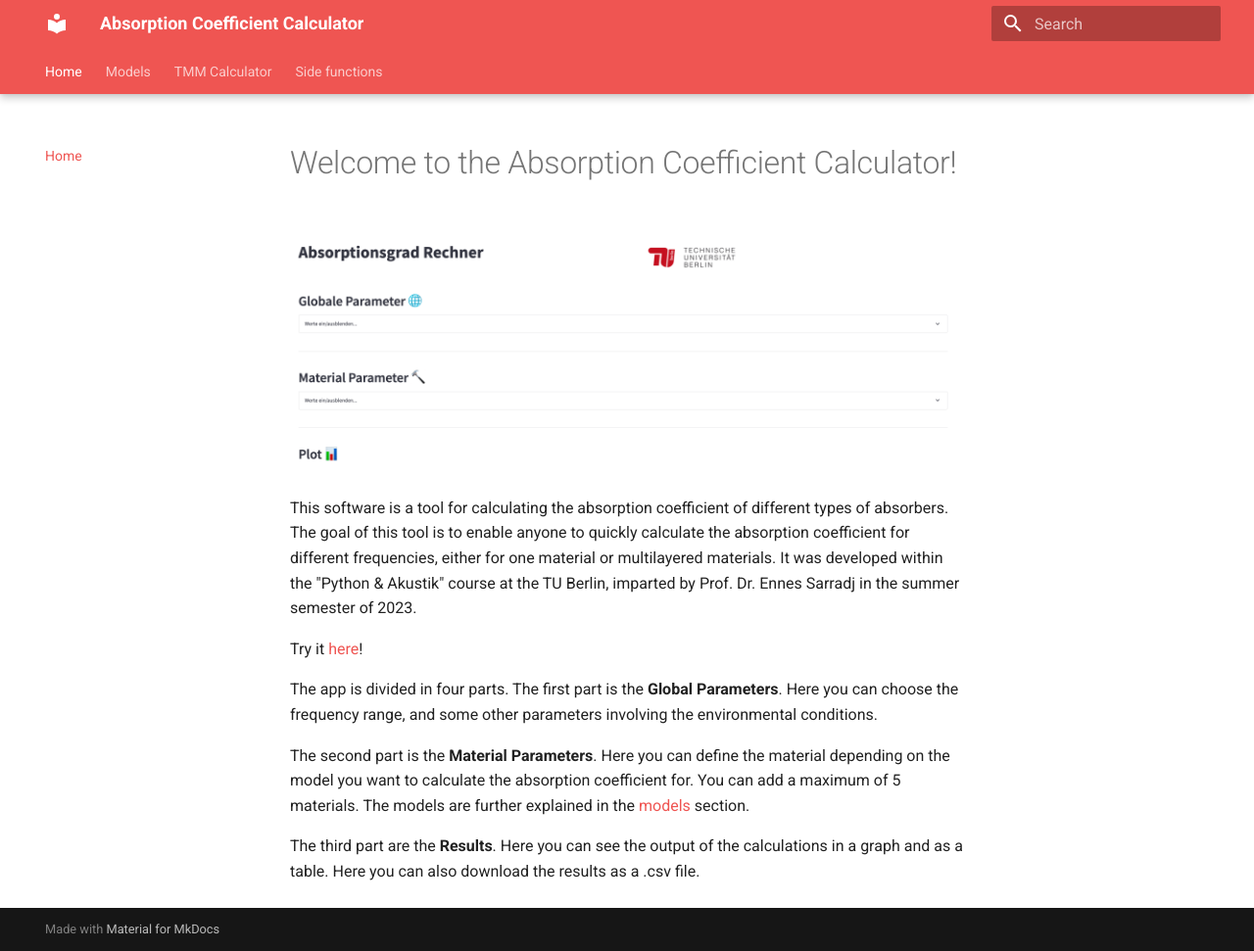
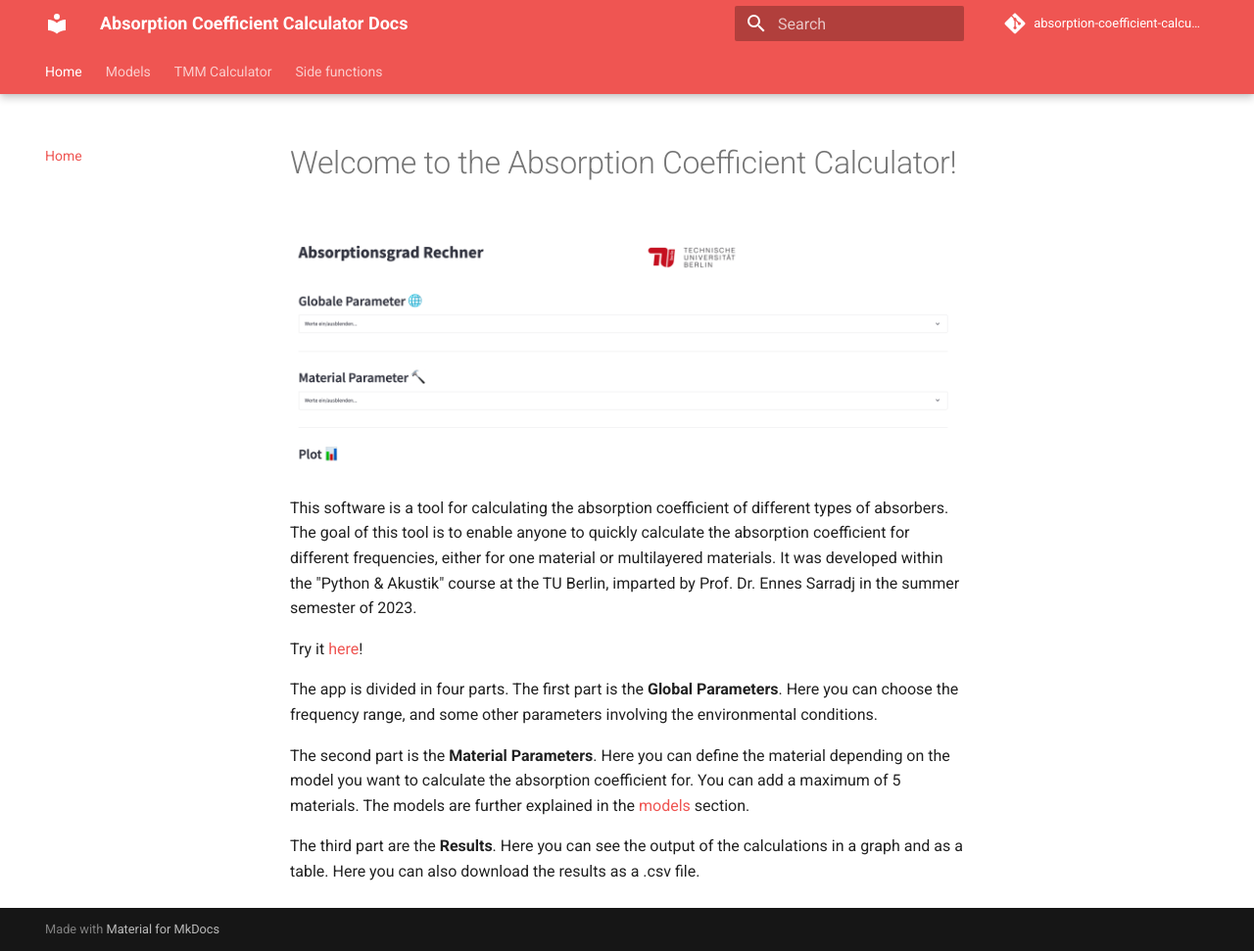
Before and after one commit to rcroegaert/absorption-coefficient-calculator, an MkDocs documentation site: the page built from docs/index.md, in a window 1280 px wide and 971 px high. Shown: the whole window at 98% size. Built offline with MkDocs 1.6.1 and Material for MkDocs 9.7.7, drawn with Linux system fonts in a browser that asks for light colours.

Commit message:
changes to site_url,repo_url usw.

```diff
--- a/mkdocs.yml
+++ b/mkdocs.yml
@@ -1,4 +1,8 @@
-site_name: Absorption Coefficient Calculator
+site_name: Absorption Coefficient Calculator Docs
+site url: https://rcroegaert.github.io/absorption-coefficient-calculator-docs/
+repo_url: https://rcroegaert/absorption-coefficient-calculator/
+repo_name: absorption-coefficient-calculator
+
 
 nav:
     - Home: index.md
```
